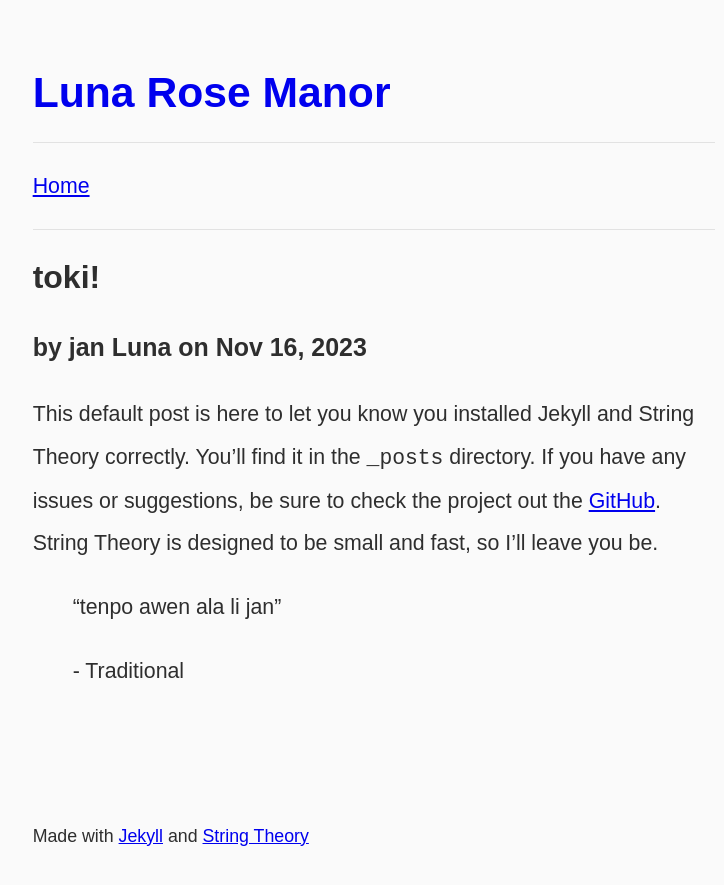
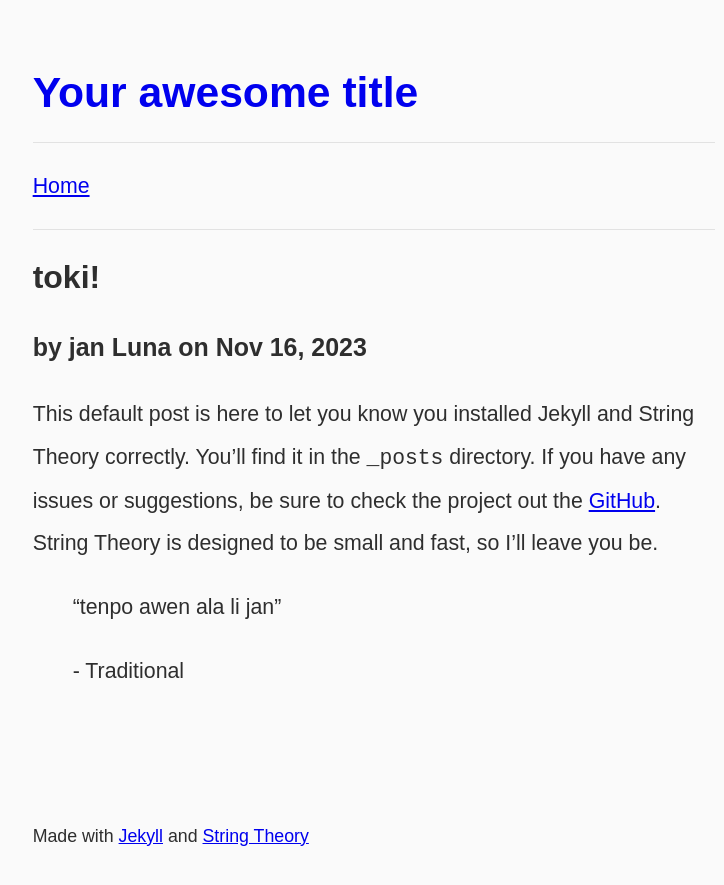
Before and after one commit to LunaRoseManor/lunarosemanor.github.io, a Jekyll site: the page built from _posts/2023-11-16-hello-world.md, in a window 1280 px wide. Shown: the top 885 px of the page, without its empty margins (266-990 px from the left). Built offline with Jekyll 4.4.1, drawn with Linux system fonts in a browser that asks for light colours; part of the change alters nothing that is shown.

Commit message:
I zoned out

```diff
--- a/_config.yml
+++ b/_config.yml
@@ -1,2 +1,54 @@
-title: Luna Rose Manor
+title: Your awesome title
 author: Luna
+
+# The `>` after `description:` means to ignore line-breaks until next key.
+# If you want to omit the line-break after the end of text, use `>-` instead.
+description: >
+  Write an awesome description for your new site here. You can edit this line
+  in _config.yml. It will appear in your document head meta (for Google search
+  results) and in your feed.xml site description.
+
+# Build settings
+theme: minima
+
+plugins:
+  - jekyll-feed
+  - jekyll-seo-tag
+
+# Theme-specific settings
+
+minima:
+  # Minima date format.
+  # Refer to https://shopify.github.io/liquid/filters/date/ if you want to customize this.
+  #
+  # date_format: "%b %-d, %Y"
+
+  # Generate social links in footer.
+  #
+  # social_links:
+  #   - { platform: devto,          user_url: "https://dev.to/jekyll" }
+  #   - { platform: dribbble,       user_url: "https://dribbble.com/jekyll" }
+  #   - { platform: facebook,       user_url: "https://www.facebook.com/jekyll" }
+  #   - { platform: flickr,         user_url: "https://www.flickr.com/photos/jekyll" }
+  #   - { platform: github,         user_url: "https://github.com/jekyll/minima" }
+  #   - { platform: google_scholar, user_url: "https://scholar.google.com/citations?user=qc6CJjYAAAAJ" }
+  #   - { platform: instagram,      user_url: "https://www.instagram.com/jekyll" }
+  #   - { platform: keybase,        user_url: "https://keybase.io/jekyll" }
+  #   - { platform: linkedin,       user_url: "https://www.linkedin.com/in/jekyll" }
+  #   - { platform: microdotblog,   user_url: "https://micro.blog/jekyll" }
+  #   - { platform: pinterest,      user_url: "https://www.pinterest.com/jekyll" }
+  #   - { platform: stackoverflow,  user_url: "https://stackoverflow.com/users/1234567/jekyll" }
+  #   - { platform: telegram,       user_url: "https://t.me/jekyll" }
+  #   - { platform: twitter,        user_url: "https://twitter.com/jekyllrb" }
+  #   - { platform: x,              user_url: "https://x.com/jekyllrb" }
+  #   - { platform: youtube,        user_url: "https://www.youtube.com/jekyll" }
+
+# If you want to link only specific pages in your header, uncomment this and add the path to the pages in
+# order as they should show up.
+#
+# header_pages:
+#   - about.md
+
+# Set to `true` to show excerpts on the homepage.
+#
+# show_excerpts: false
```
